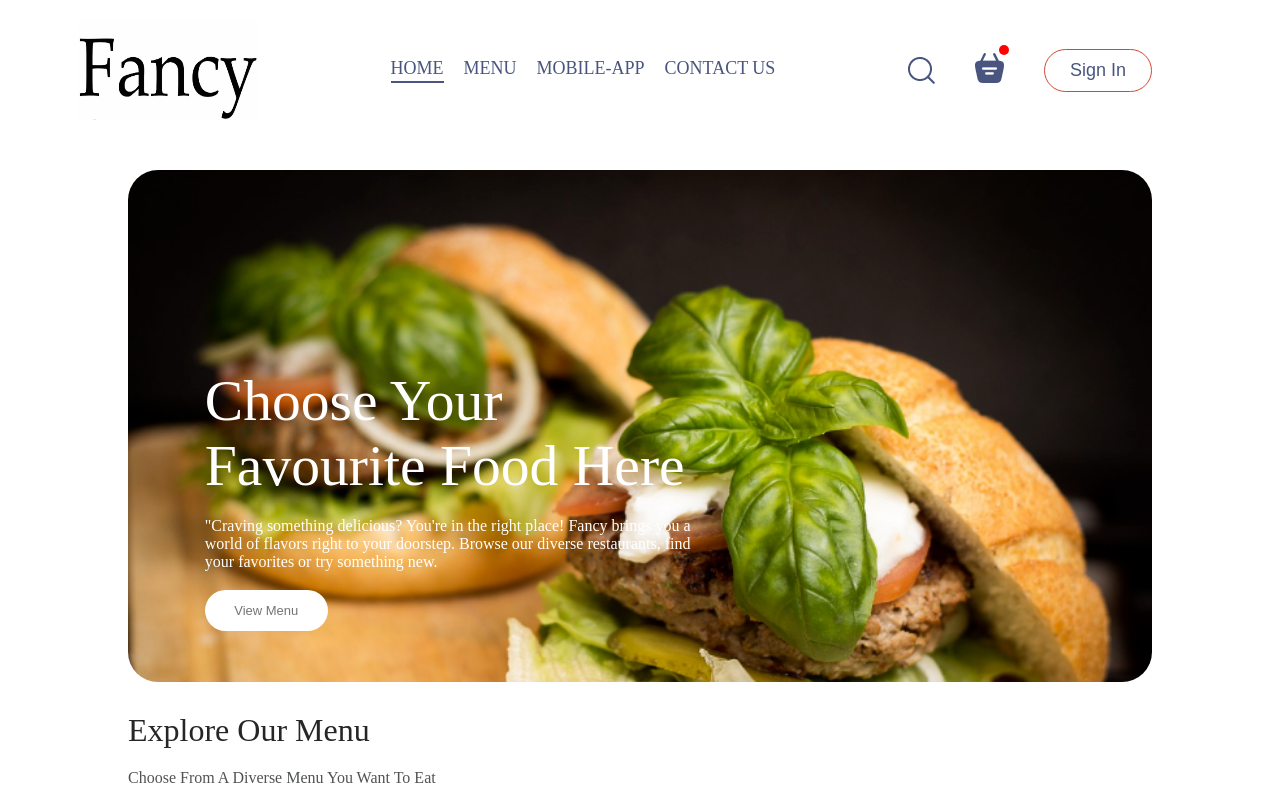
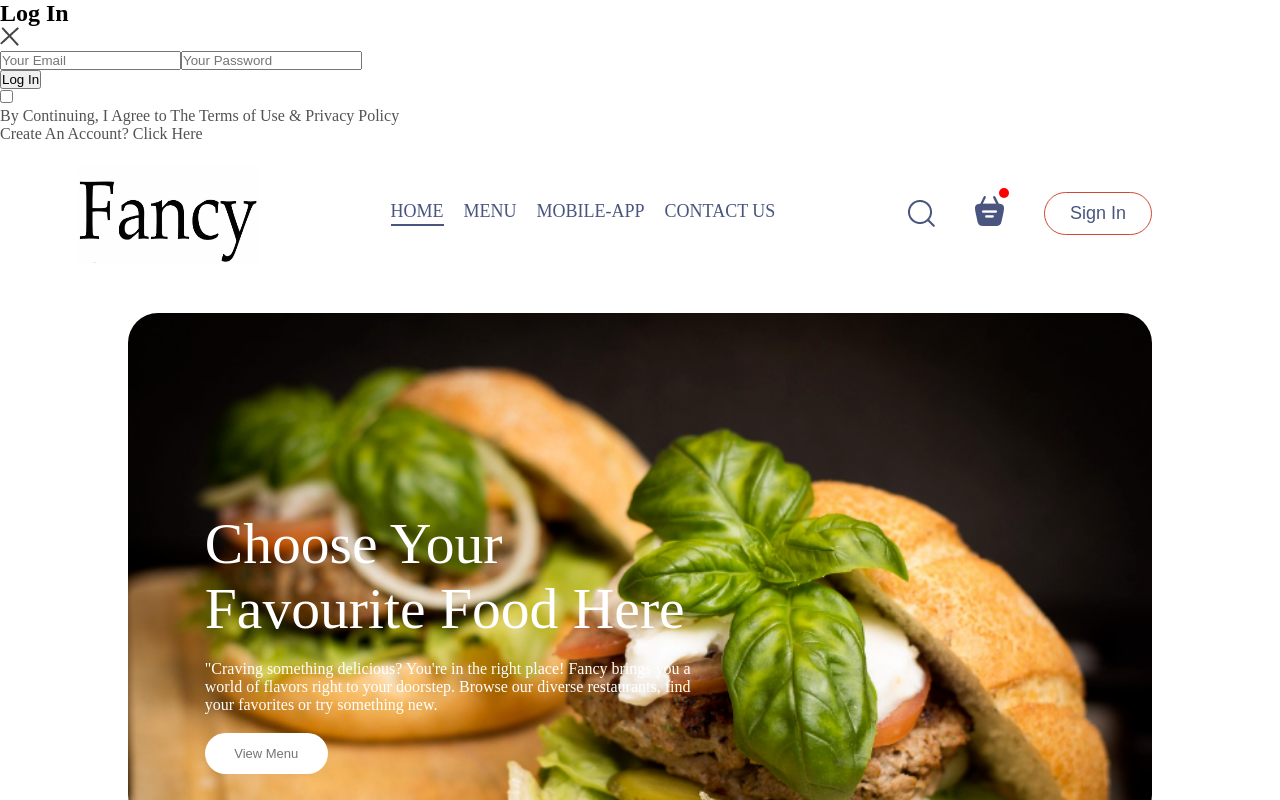
Before and after one commit to mehmetpektass/Food-Delivery-MERN-Stack, a React (Vite) app in the folder project/client/: page / in a window 1280 px wide. Both pictures are taken after a click on the button "Sign In". Shown: the top 800 px of the page. Built offline with nearby package versions, Linux system fonts and the light colour scheme.

Commit message:
created log in page text

```diff
--- a/project/client/src/App.jsx
+++ b/project/client/src/App.jsx
@@ -1,16 +1,19 @@
-import React from 'react'
+import React, { useState } from 'react'
 import Navbar from './components/Navbar/navbar'
 import { Route, Routes } from 'react-router-dom'
 import Home from './pages/Home/Home.jsx'
 import Cart from './pages/Cart/Cart.jsx'
 import PlaceOrder from './pages/PlaceOrder/PlaceOrder.jsx'
 import Footer from './components/Footer/Footer'
+import LoginPopup from './components/LoginPopup/LoginPopup'
 
 const App = () => {
+  const [showLogin , setShowLogin] = useState(false);
   return (
     <>
+    {showLogin?(<LoginPopup setShowLogin={setShowLogin}/>):(<></>)}
     <div className='app'>
-      <Navbar/>
+      <Navbar setShowLogin={setShowLogin}/>
       <Routes>
         <Route path='/' element={<Home/>}/>
         <Route path='/cart' element={<Cart/>} />
--- a/project/client/src/components/LoginPopup/LoginPopup.jsx
+++ b/project/client/src/components/LoginPopup/LoginPopup.jsx
@@ -1,9 +1,31 @@
-import React from 'react'
+import React, { useState } from 'react'
 import './LoginPopup.css'
+import { frontendAssets } from '../../assets/frontend_assets/assets'
 
-const LoginPopup = () => {
+const LoginPopup = ({setShowLogin}) => {
+    const [currentState, setCurrentState] = useState('Log In')
   return (
-    <div>LoginPopup</div>
+   <div className='login-popup'>
+    <form className='login-popup-container'>
+        <div className='login-popup-title'>
+            <h2>{currentState}</h2>
+            <img onClick={() => setShowLogin(false)} src={frontendAssets.cross_icon} alt="" />
+        </div>
+        <div className='login-popup-inputs'>
+            {currentState==='Log In'? (<></>):(<input type="text" placeholder='Your Name' required/>)}
+            <input type="email" placeholder='Your Email' required/>
+            <input type="password" placeholder='Your Password' required/>
+        </div>
+        <button>{currentState==='Sign Up'? ('Create Account'):('Log In')}</button>
+        <div className='login-popup-condition'>
+            <input type="checkbox" required/>
+            <p>By Continuing, I Agree to The Terms of Use & Privacy Policy</p>
+        </div>
+        {currentState==='Log In'? ( <p>Create An Account? <span onClick={() => setCurrentState('Sign Up')} >Click Here</span></p>):(<p>Already Have An Account? <span onClick={() => setCurrentState('Log In')}>Login Here</span></p>)}
+
+
+    </form>
+   </div>
   )
 }
 
--- a/project/client/src/components/Navbar/navbar.jsx
+++ b/project/client/src/components/Navbar/navbar.jsx
@@ -4,7 +4,7 @@
 import { frontendAssets } from "../../assets/frontend_assets/assets.js";
 import { Link } from "react-router-dom";
 
-const Navbar = () => {
+const Navbar = ({setShowLogin}) => {
     const [menu , setMenu] = useState('home');
   return (
     <div className="navbar">
@@ -21,7 +21,7 @@
           <img src={frontendAssets.basket_icon} alt="" />
           <div className="dot"></div>
         </div>
-        <button>Sign In</button>
+        <button onClick={() => setShowLogin(true)}>Sign In</button>
       </div>
     </div>
   );
```
